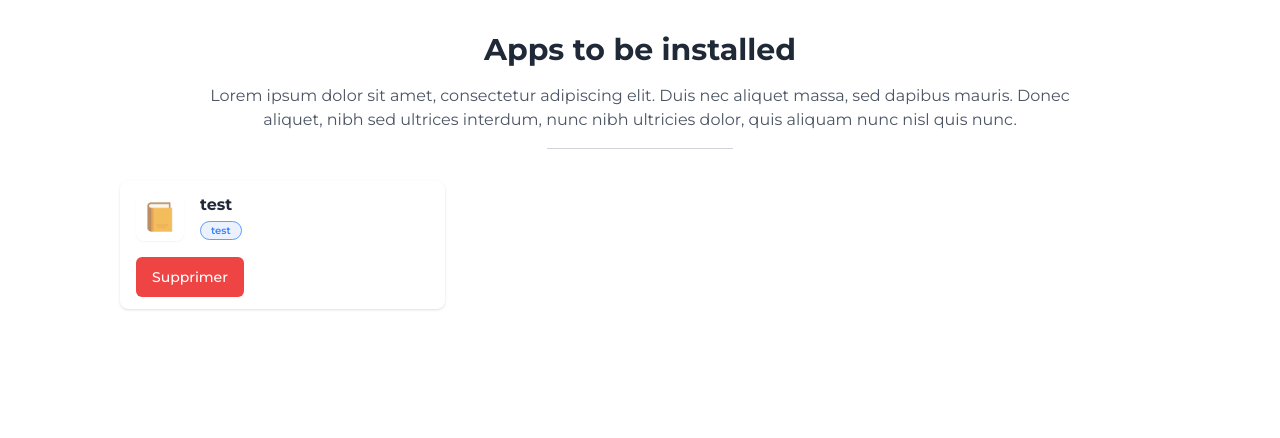
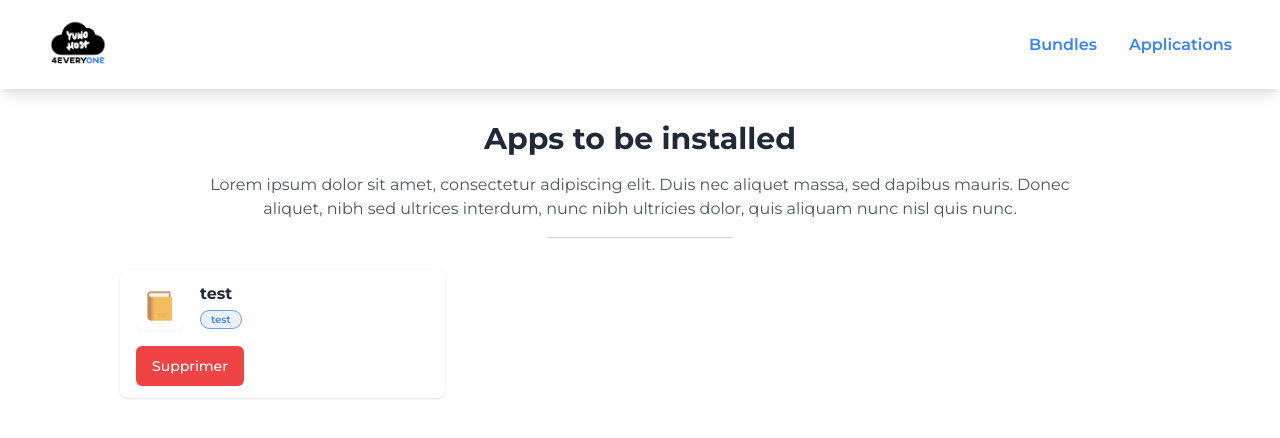
Before and after one commit to mikechpi/WorkShop, a Next.js app in the folder front-end/: page /applications in a window 1280 px wide. Shown: the top 438 px of the page. Built offline with nearby package versions, Linux system fonts and the light colour scheme.

Commit message:
imported the header

```diff
--- a/front-end/src/app/layout.tsx
+++ b/front-end/src/app/layout.tsx
@@ -1,6 +1,7 @@
 import type { Metadata } from 'next'
 import { Montserrat } from 'next/font/google'
 import './globals.css'
+import Header from './components/layout/Header'
 
 const montserrat = Montserrat({ subsets: ['latin'] })
 
@@ -19,7 +20,10 @@ export default function RootLayout({
 }) {
   return (
     <html lang="en">
-      <body className={montserrat.className}>{children}</body>
+      <body className={montserrat.className}>
+        <Header />
+        {children}
+      </body>
     </html>
   )
 }
```
